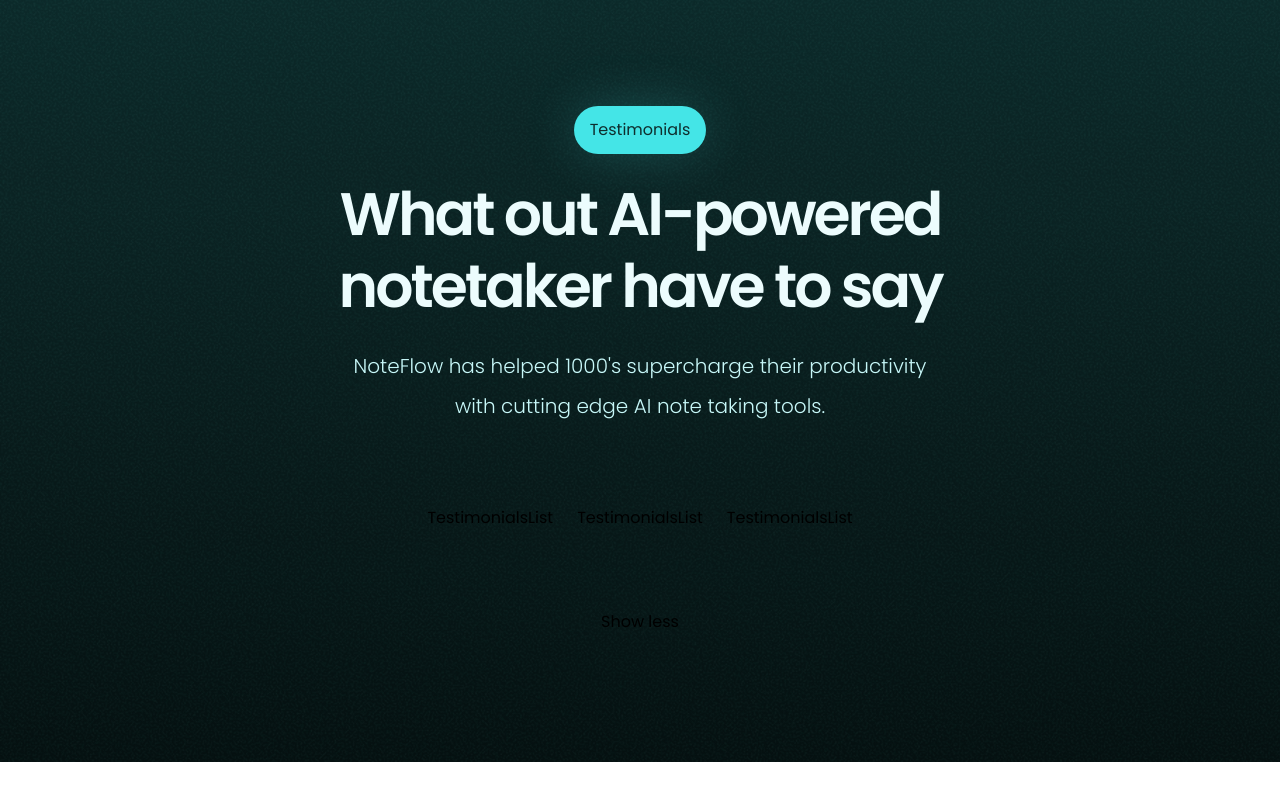
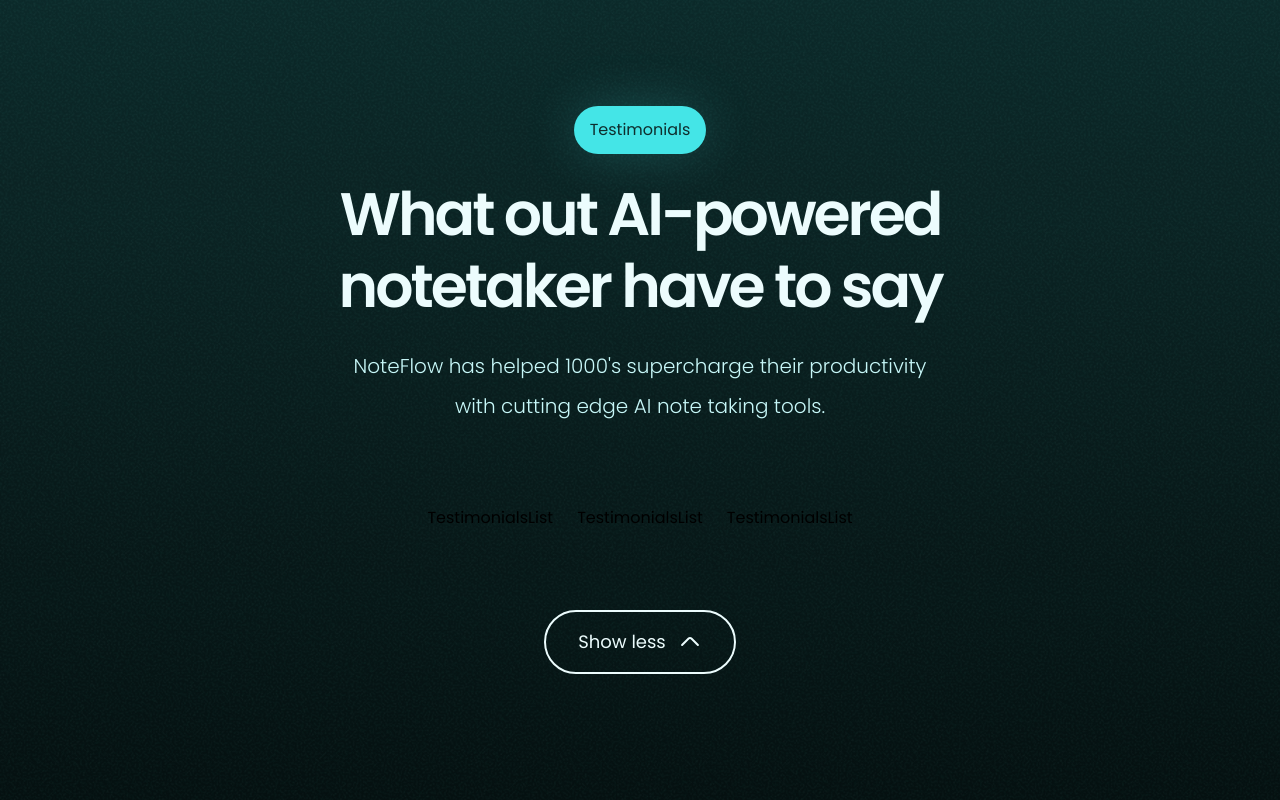
Before and after one commit to Jisap/NoteFlowApp, a React (Vite) app: page / in a window 1280 px wide. Shown: the part 4322-5122 px from the top of the page. Before the commit the page ends 5084 px from the top, so only its background shows below. Built offline with nearby package versions, Linux system fonts and the light colour scheme.

Commit message:
Add expand/collapse functionality to Testimonials section with animated icon

```diff
--- a/src/components/sections/Testimonials/Testimonials.jsx
+++ b/src/components/sections/Testimonials/Testimonials.jsx
@@ -1,6 +1,7 @@
 import { useState } from "react"
 import TestimonialsList from "./TestimonialsList";
 import { testimonials as test } from "../../../utils/content";
+import CaretUp from "../../icons/CaretUp";
 
 const Testimonials = () => {
 
@@ -34,8 +35,17 @@
           />
         </div>
 
-        <button>
+        <button
+          className="flex text-primary-50 border-primary-50 transition-properties hover:bg-primary-50 hover:text-primary-1300
+          group cursor-pointer items-center gap-x-3 rounded-full border-2 px-8 py-3.5 text-lg/8"
+          onClick={() => setExpanded((curr) => !curr)}
+        >
           {expanded ? "Show less" : "Show more"}
+          <CaretUp
+            className={`stroke-primary-50 group-hover:stroke-primary-1300 rotate-180 transition-all duration-300 ${expanded ? "rotate-360" : ""}`}
+            alt="CaretUp icon"
+            width={2}
+          />
         </button>
       </div>
     </section>
```
